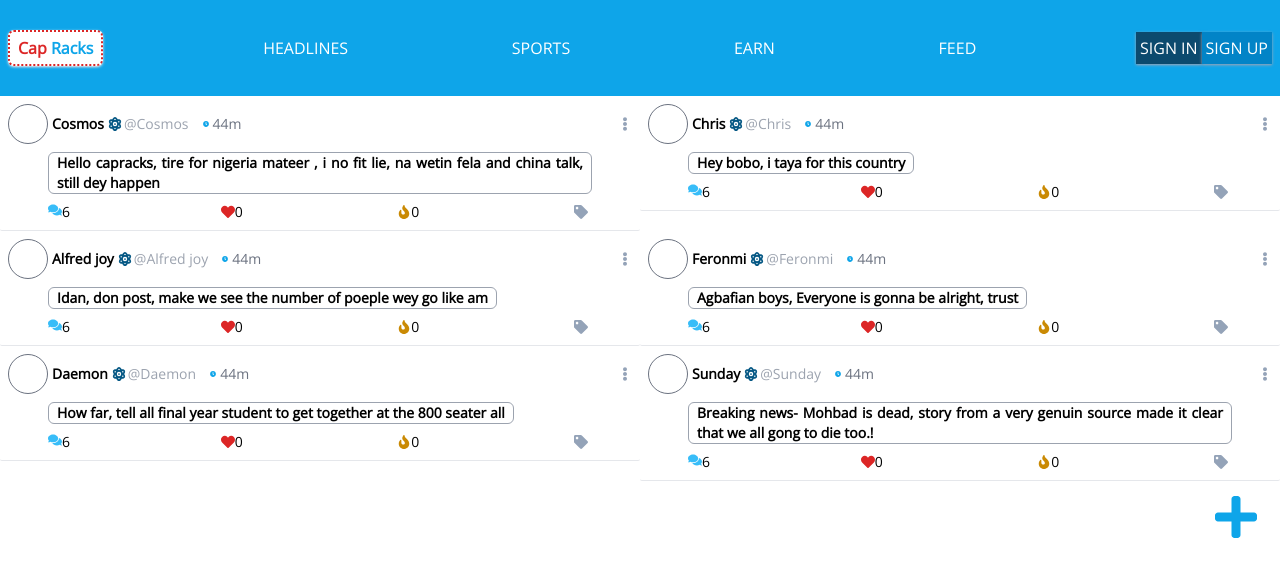
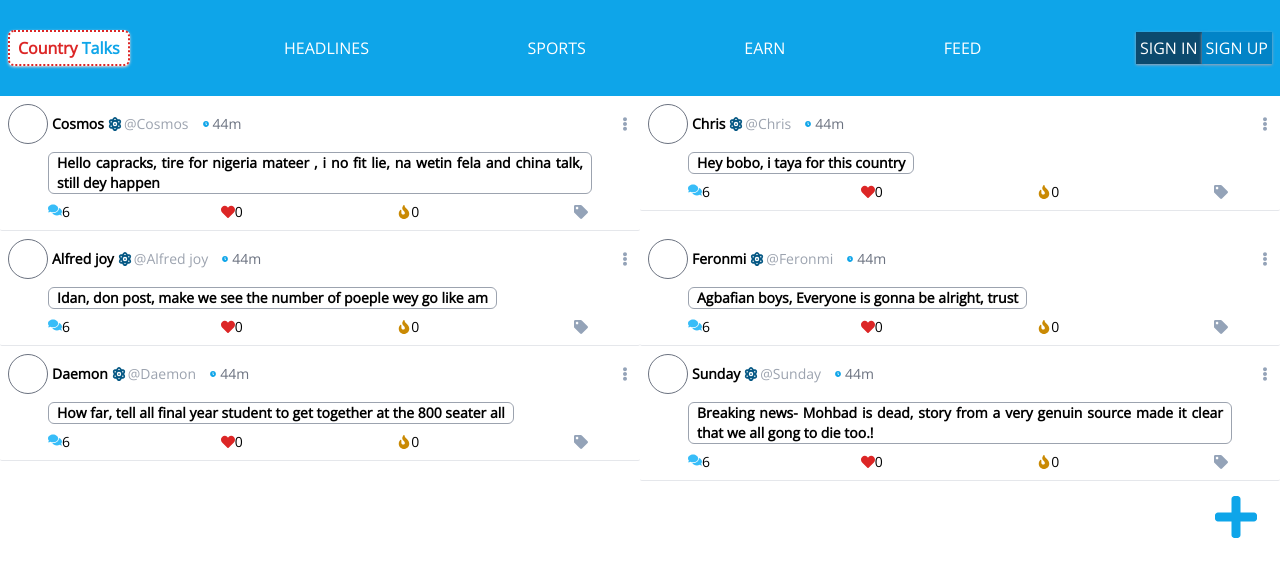
Before and after one commit to Cosmosvybes/The_news_app, a React (Vite) app: page / in a window 1280 px wide. Shown: the top 576 px of the page. Built offline with nearby package versions, Linux system fonts and the light colour scheme; the HTML template or start-up script is replaced by a standard one.

Commit message:
add chnages

```diff
--- a/index.html
+++ b/index.html
@@ -4,8 +4,7 @@
     <meta charset="UTF-8" />
     <link rel="icon" type="image/svg+xml" href="/vite.svg" />
     <meta name="viewport" content="width=device-width, initial-scale=1.0" />
-    <title>The news</title>
-
+    <title>Country News</title>
   </head>
   <body>
     <div id="root"></div>
--- a/src/Components/Nav.jsx
+++ b/src/Components/Nav.jsx
@@ -1,6 +1,5 @@
-import React, { useEffect, useRef, useState } from "react";
-import { gsap } from "gsap";
 import "./Nav.css";
+import { useState, useRef } from "react";
 import image from "../assets/cosmos.png";
 import {
   FaBars,
@@ -144,10 +143,10 @@ const Nav = ({ allPost, setAllPost }) => {
         className="h-24 bg-sky-500  z-10 sticky top-0 flex
            justify-between items-center px-2 max-sm:px-3 max-sm:justify-between max-sm:h-14"
       >
-        <div className="flex justify-start bg-white rounded-md border-2 shadow shadow-gray-200 z-10 border-dotted border-red-600">
+        <div className="flex justify-start bg-white rounded-md border-2 shadow shadow-gray-300 z-10 border-dotted border-red-600">
           {" "}
           <h1 className="text-red-600  inline rounded-sm px-2 text-center py-1  font-extrabold">
-            Cap <span className="text-sky-500">Racks</span>
+            Country <span className="text-sky-500">Talks</span>
           </h1>
         </div>
 
@@ -234,7 +233,7 @@ const Nav = ({ allPost, setAllPost }) => {
               to="/profile"
               className="block w-full hover:bg-sky-500  font-extrabold  hover:text-white px-3 py-2 text-sky-500"
             >
-          PROFILE
+              PROFILE
             </Link>
             <Link
               onClick={() => setOpenBar(!openBar)}
--- a/src/Components/Signup.jsx
+++ b/src/Components/Signup.jsx
@@ -1,4 +1,3 @@
-import { useEffect } from "react";
 import Footer from "./Footer";
 import gsap from "gsap";
 const Signup = () => {
@@ -27,7 +26,7 @@ const Signup = () => {
                   Firstname
                 </b>
                 <input
-                  className="w-96  max-sm:w-72 px-2 py-5 bg-gray-300  outline border border-gray-200 outline-none  max-sm:py-3 "
+                  className="w-96  max-sm:w-72 px-2 py-5 bg-gray-100  outline border border-gray-200 outline-none  max-sm:py-3 "
                   type="text"
                   placeholder="Email"
                 />
--- a/src/Components/Topic.jsx
+++ b/src/Components/Topic.jsx
@@ -1,4 +1,4 @@
-import React, { useEffect, useState } from "react";
+import { useEffect, useState } from "react";
 import {
   FaFire,
   FaAtom,
```
